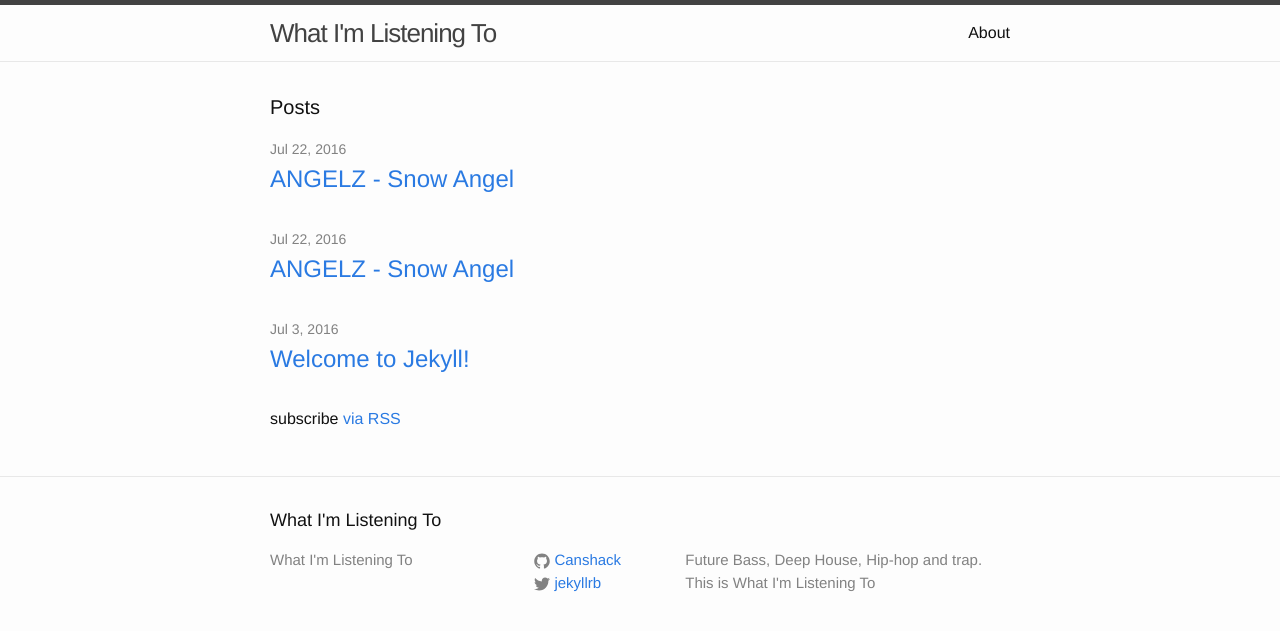
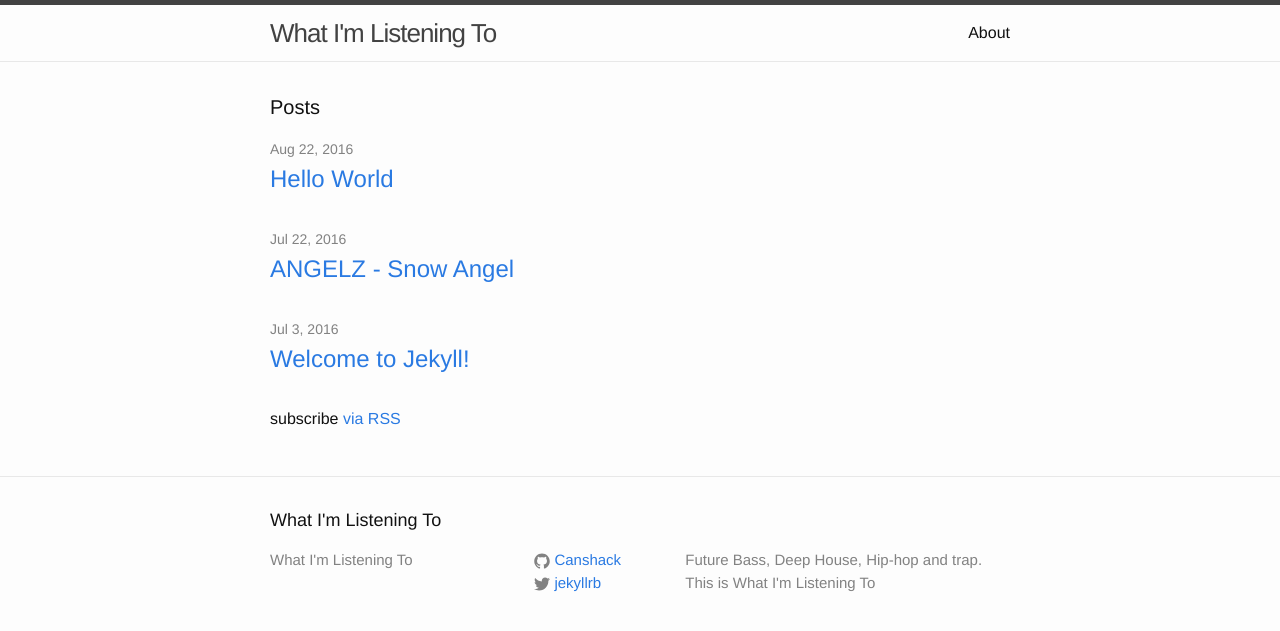
Before and after one commit to tfrenchy/Canshack.github.io, a Jekyll site: the page built from index.html, in a window 1280 px wide. Shown: the top 631 px of the page. Built offline with Jekyll 4.4.1, drawn with Linux system fonts in a browser that asks for light colours.

Commit message:
Update 2016-08-22-hello-world.markdown

```diff
--- a/_posts/2016-08-22-hello-world.markdown
+++ b/_posts/2016-08-22-hello-world.markdown
@@ -1,7 +1,7 @@
 ---
 layout: post
-title:  "ANGELZ - Snow Angel"
-date:   2016-07-22
+title:  "Hello World"
+date:   2016-08-22
 categories: deep house
 ---
 <marquee> Hello World </marquee>
```
